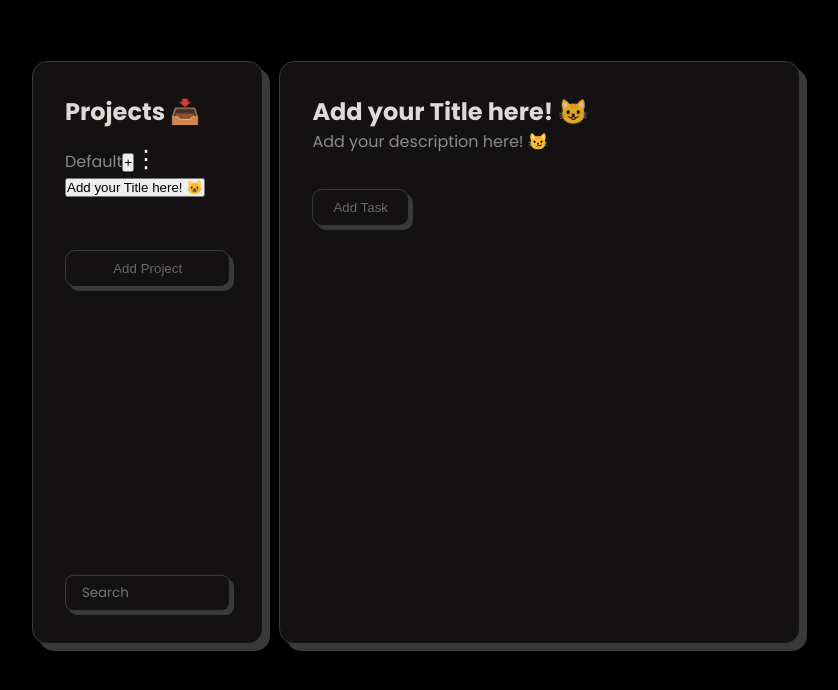
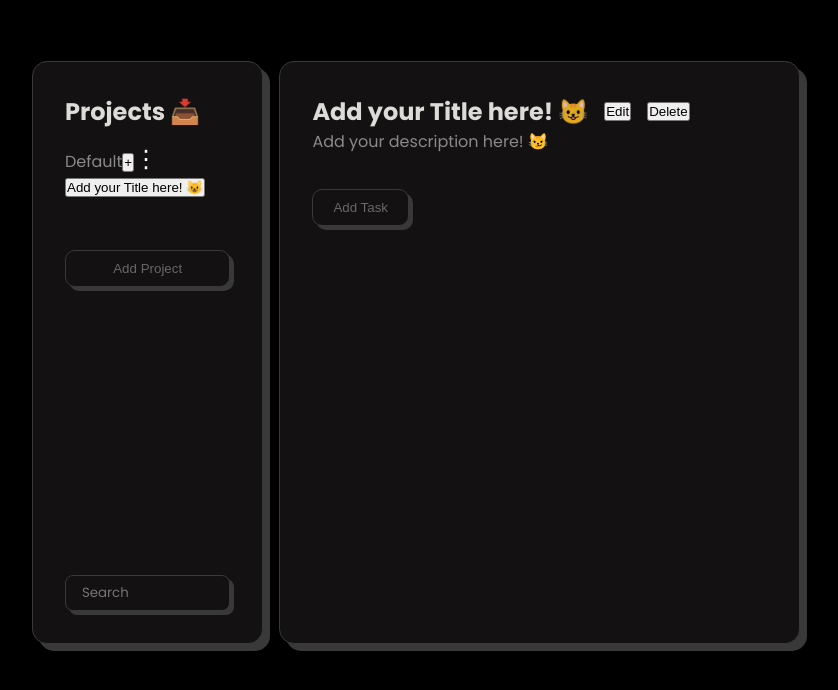
Before and after one commit to leisingha/Todo-List-App, a website built with webpack: page src/index.html in a window 1280 px wide. Shown: the part 92-782 px from the top of the page, without its empty margins (224-1062 px from the left). Built offline with nearby package versions, Linux system fonts and the light colour scheme.

Commit message:
Add edit and remove button elements

```diff
--- a/src/index.html
+++ b/src/index.html
@@ -105,11 +105,15 @@
             <input type="search" placeholder="Search">
         </div>
         <div class="content">
-            <h2>
-                Tuesday Agenda
-            </h2>
+            <div class="banner">
+                <h2>
+
+                </h2>
+                <button>Edit</button>
+                <button>Delete</button>
+            </div>
             <p>
-                Some random description about the Todo List
+
             </p>
             <ul class="todos">
 
--- a/src/style.css
+++ b/src/style.css
@@ -306,3 +306,9 @@ display: block;
     align-items: center;
     margin-bottom: 1rem;
 }
+
+.content .banner{
+    display: flex;
+    gap: 1rem;
+    align-items: center;
+}
```
